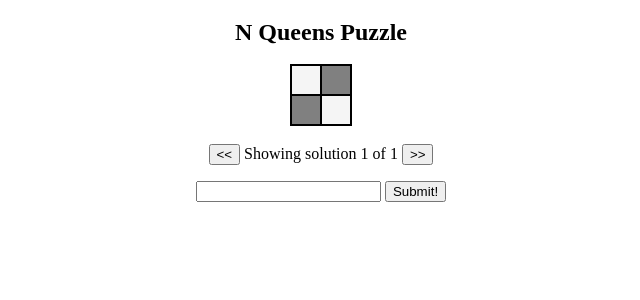
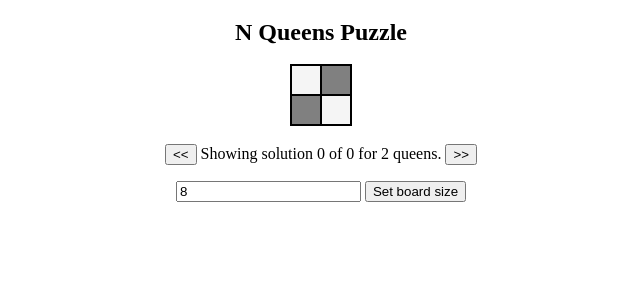
Before and after one commit to cdouglass/fun-with-dancing-links, a Flask app: page /n_queens in a window 1280 px wide. Shown: the top 300 px of the page, without its empty margins (319-959 px from the left). Run offline with Flask 2, Linux system fonts and the light colour scheme.

Commit message:
Gracefully handle case with no solutions

```diff
--- a/lib/n_queens.py
+++ b/lib/n_queens.py
@@ -3,7 +3,7 @@ import lib.exact_cover
 # only function here that any outside code should see
 def n_queens(n):
   solutions = solve_n_queens(n)
-  position_lists = solutions if len(solutions) > 0 else [[]]
+  position_lists = solutions if len(solutions) > 0 else []
   return [position_list_to_board(pl, n) for pl in position_lists]
 
 def generate_all_column_headers(n):
--- a/puzzle.py
+++ b/puzzle.py
@@ -9,9 +9,9 @@ def hello():
 
 @app.route('/n_queens', methods=['GET', 'POST'])
 def n_queens():
-  n = 2 if flask.request.method == 'GET' else int(flask.request.form['count'])
+  n = 2 if flask.request.method == 'GET' else int(flask.request.form['board_size'])
   solutions = lib.n_queens.n_queens(n)
-  return flask.render_template('n_queens.html', solutions=solutions)
+  return flask.render_template('n_queens.html', solutions = solutions, n = n)
 
 if __name__ == "__main__":
   app.run()
--- a/static/css/style.css
+++ b/static/css/style.css
@@ -7,8 +7,11 @@ body {
 }
 
 h1 {
+  font-size: 1.5em;
+}
+
+h1, h2 {
   margin: 20px;
-  font-size: 1.5em;
   font-weight: bold;
 }
 
--- a/static/js/n_queens.js
+++ b/static/js/n_queens.js
@@ -7,10 +7,12 @@ $("nav button").on('click', function() {
 });
 
 function goToNewSolution(n) {
-  index = n;
-  solution = solutions[index];
-  $("#index").text(index + 1);
-  drawSolution(solution);
+  if (solutions.length > 0) {
+    index = n;
+    solution = solutions[index];
+    $("#index").text(index + 1);
+    drawSolution(solution);
+  }
 }
 
 function drawSolution(soln) {
--- a/templates/n_queens.html
+++ b/templates/n_queens.html
@@ -12,7 +12,9 @@
       <h1>N Queens Puzzle</h1>
       <div class="grid">
         {% set solution = solutions[0] %}
-        {% for row in solution %}
+        {% set default_matrix = [[0] * n] * n %}
+        {% set matrix = (default_matrix if (solutions|length == 0) else solution) %}
+        {% for row in matrix %}
           <div class='row'>
           {% set row_num = loop.index - 1 %}
           {% for v in row %}
@@ -23,12 +25,12 @@
       </div>
       <nav>
         <button id="prev">&lt;&lt;</button>
-        <span id="solution_count">Showing solution <span id="index">1</span> of {{solutions|length}}</span>
+        <span id="solution_count">Showing solution <span id="index">{{0 if (solutions|length == 0) else 1}}</span> of {{solutions|length}}</span> for {{n}} queens.
         <button id="next">&gt;&gt;</button>
       </nav>
       <form action="/n_queens" method="post">
-        <input type="number" name="count">
-        <input type="submit" name="submit" value="Submit!">
+        <input type="number" name="board_size" value="8">
+        <input type="submit" name="submit" value="Set board size">
       </form>
     </div>
     <script>var solutions = {{ solutions|tojson }}, index = 0;</script>
```
Also changed, not shown: tests/unit/n_queens_test.py (+1 -1 lines).
